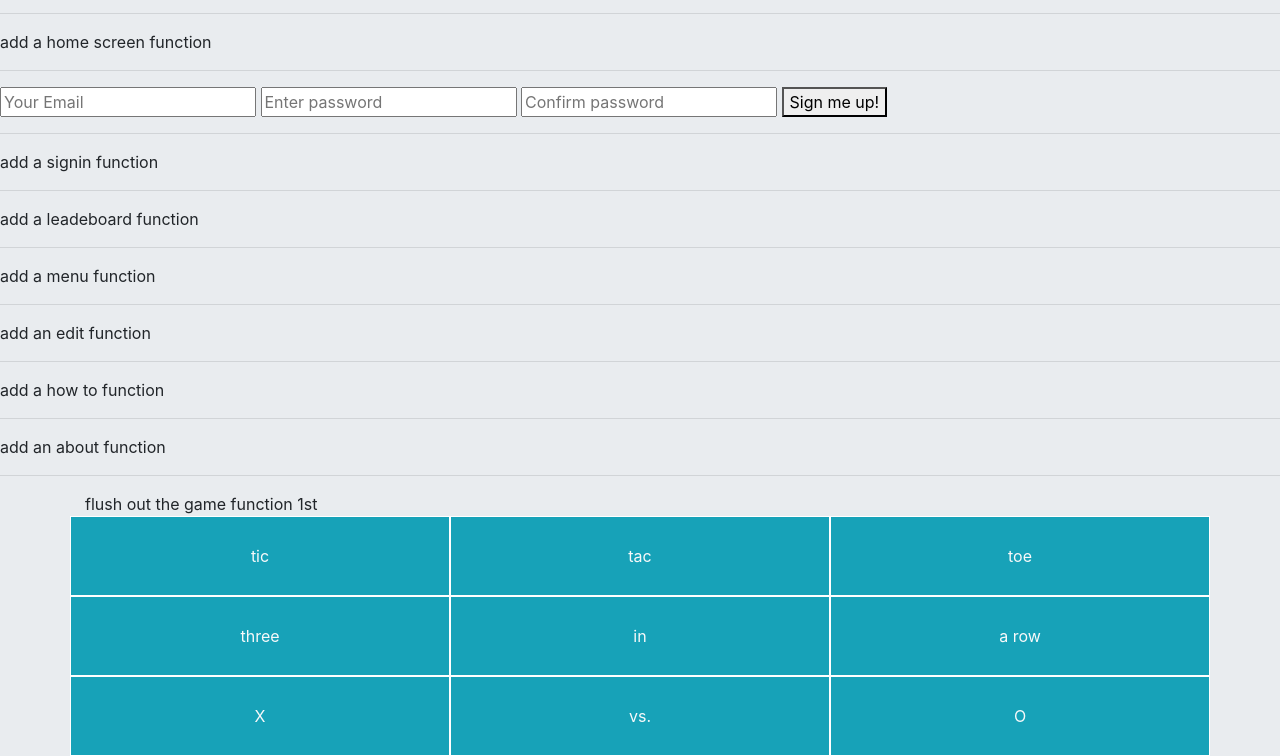
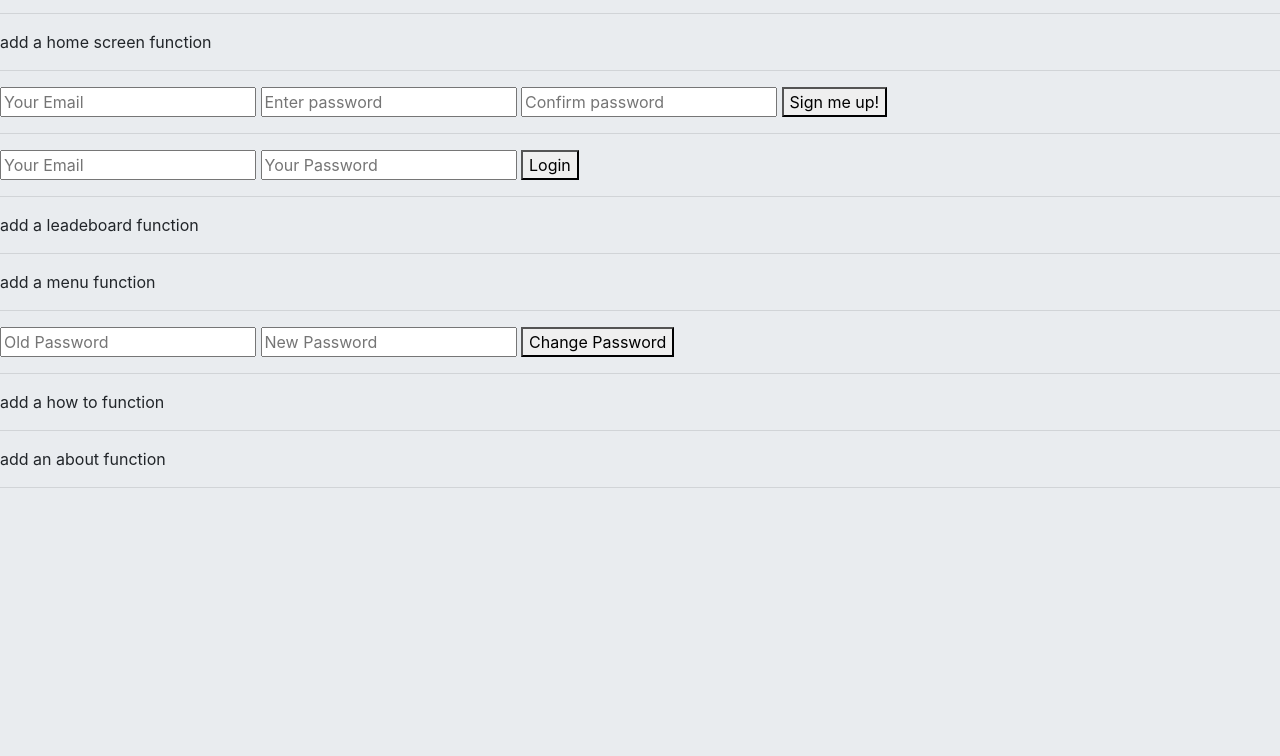
Before and after one commit to mmmoore1313/T-3-Rise-of-the-XOchines, a website built with webpack: page index.html in a window 1280 px wide. Shown: the part 51-807 px from the top of the page. Built offline with nearby package versions, Linux system fonts and the light colour scheme.

Commit message:
Created a sign-up, and sign-in function

```diff
--- a/assets/scripts/app.js
+++ b/assets/scripts/app.js
@@ -6,6 +6,18 @@
 // use require without a reference to ensure a file is bundled
 // require('./example')
 
+const gameEvents = require('./games/events')
+const authEvents = require('./auth/events')
+
 $(() => {
   // your JS code goes here
+  // auth events
+  $('#sign-up').on('submit', authEvents.onSignUp)
+  $('#sign-in').on('submit', authEvents.onSignIn)
+
+  // hidden until acted upon with signin or new game
+  $('#game').hide()
+  //$('#user-section').hide()
+  // game events
+  $('#game-board').on('click', gameEvents.userChoice)
 })
--- a/assets/scripts/config.js
+++ b/assets/scripts/config.js
@@ -3,7 +3,7 @@
 let apiUrl
 const apiUrls = {
   production: 'https://tic-tac-toe-api-production.herokuapp.com',
-  development: 'http://localhost:4741'
+  development: 'https://tic-tac-toe-api-production.herokuapp.com'
 }
 
 if (window.location.hostname === 'localhost') {
--- a/index.html
+++ b/index.html
@@ -31,9 +31,13 @@
           </button>
         </form>
         <hr>
-        <div id='sign-in'>
-          add a signin function
-        </div>
+        <form id='sign-in'>
+          <input name='credentials[email]' type='email' placeholder='Your Email' required>
+          <input name='credentials[password]' type='password' placeholder='Your Password' required>
+          <button>
+            Login
+          </button>
+        </form>
       </section>
       <hr>
       <section id='user-section'>
@@ -46,7 +50,13 @@
         </div>
         <hr>
         <div id='edit'>
-          add an edit function
+          <form id='change-password'>
+            <input name='passwords[old]' type='password' placeholder='Old Password' required>
+            <input name='password[new]' type='password' placeholder='New Password' required>
+            <button>
+              Change Password
+            </button>
+          </form>
         </div>
       </section>
       <hr>
@@ -95,7 +105,7 @@
         </div>
       </section>
       <section id='messages'>
-        <div id='error-message'></div>
+        <div id='message'></div>
         <div id='games-display'></div>
       </section>
     </body>
```
